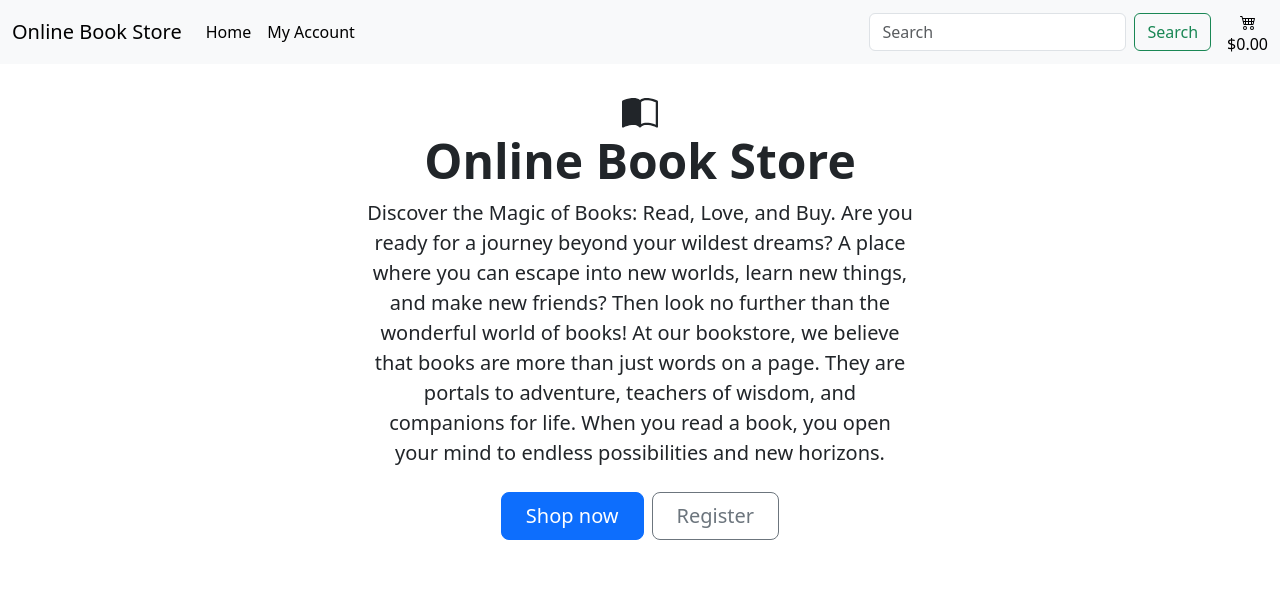
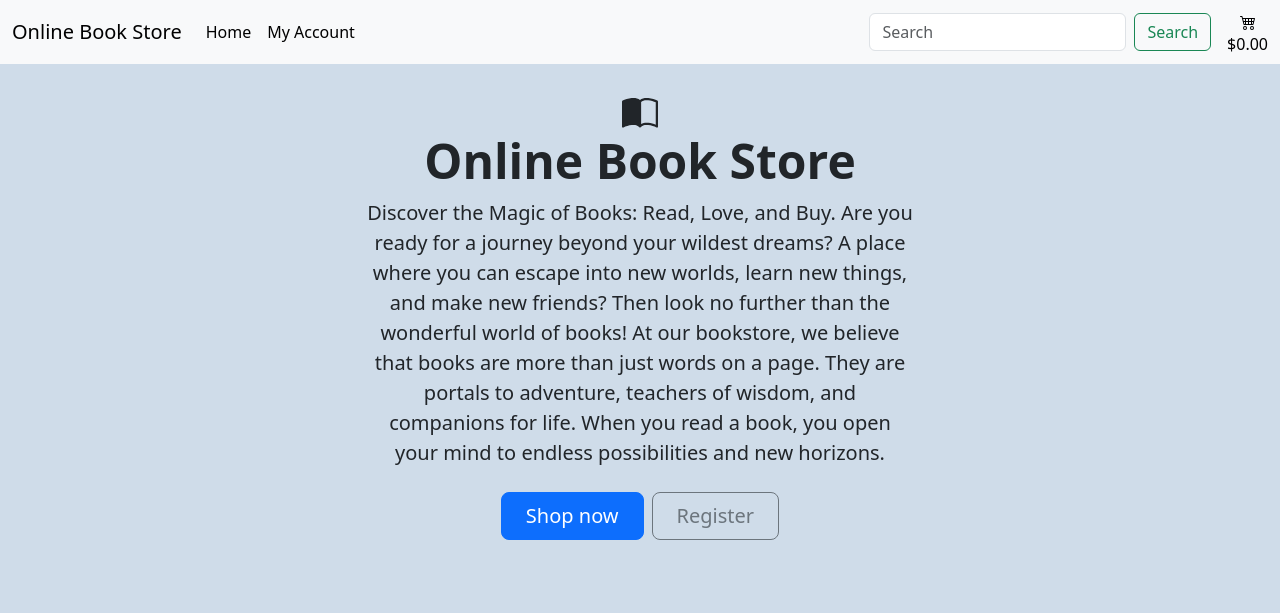
Before and after one commit to mamuzaan/Portfolio_MS5_Bookstore, a Django app: page / in a window 1280 px wide. Shown: the top 613 px of the page. Run offline with Django 3.2, Linux system fonts and the light colour scheme.

Commit message:
Added css style to fix home page and setup to settings and add urls and add font css link to base template

```diff
--- a/bookstore23/settings.py
+++ b/bookstore23/settings.py
@@ -147,6 +147,11 @@ USE_TZ = True
 # https://docs.djangoproject.com/en/3.2/howto/static-files/
 
 STATIC_URL = '/static/'
+STATICFILES_DIRS = (os.path.join(BASE_DIR, 'static'),)
+
+MEDIA_URL = '/media/'
+MEDIA_ROOT = os.path.join(BASE_DIR, 'media')
+
 
 # Default primary key field type
 # https://docs.djangoproject.com/en/3.2/ref/settings/#default-auto-field
--- a/bookstore23/urls.py
+++ b/bookstore23/urls.py
@@ -15,9 +15,11 @@ Including another URLconf
 """
 from django.contrib import admin
 from django.urls import path, include
+from django.conf import settings
+from django.conf.urls.static import static
 
 urlpatterns = [
     path('admin/', admin.site.urls),
     path('accounts/', include('allauth.urls')),
     path('', include('store.urls')),
-]
+] + static(settings.MEDIA_URL, document_root=settings.MEDIA_ROOT)
--- a/static/css/base.css
+++ b/static/css/base.css
@@ -0,0 +1,11 @@
+html {
+    height: 100%;
+}
+
+body {
+    background-color: rgb(207, 220, 233);
+}
+
+img {
+    border-radius: 50%;
+  }
--- a/store/templates/store/index.html
+++ b/store/templates/store/index.html
@@ -36,22 +36,22 @@
     <div class="container marketing">
         <div class="row">
             <div class="col-lg-4">
-                <img src="https://upload.wikimedia.org/wikipedia/commons/thumb/a/a2/Shakespeare.jpg/480px-Shakespeare.jpg" alt="William Shakespeare" style="width:150px">
+                <div class="text-center"><img src="https://upload.wikimedia.org/wikipedia/commons/thumb/a/a2/Shakespeare.jpg/480px-Shakespeare.jpg" alt="William Shakespeare" style="width:150px" class="mx-auto"></div>
                 <h2 class="fw-normal">William Shakespeare</h2>
                 <p>Shakespearean Tragedies and Comedies: The Genius of William Shakespeare.</p>
-                <p>Do you want to buy book about Shakespeare<a class="btn btn-secondary" href="#">Click here</a></p>
+                <p>Do you want to buy book about Shakespeare <a class="btn btn-secondary" href="#"> Click here</a></p>
             </div>
             <div class="col-lg-4">
-                <img src="https://upload.wikimedia.org/wikipedia/commons/thumb/6/6d/Carl_Van_Vechten_-_William_Faulkner.jpg/480px-Carl_Van_Vechten_-_William_Faulkner.jpg" alt="William Faulkner" style="width:140px">
+                <div class="text-center"><img src="https://upload.wikimedia.org/wikipedia/commons/thumb/6/6d/Carl_Van_Vechten_-_William_Faulkner.jpg/480px-Carl_Van_Vechten_-_William_Faulkner.jpg" alt="William Faulkner" style="width:140px" class="mx-auto"></div>
                 <h2 class="fw-normal">William Faulkner</h2>
                 <p>The Nobel Laureate: A Celebration of Faulkner's Literary Achievements.</p>
-                <p>Do you want to buy book about William Faulkner<a class="btn btn-secondary" href="#">Click here</a></p>
+                <p>Do you want to buy book about William Faulkner <a class="btn btn-secondary" href="#"> Click here</a></p>
             </div>
             <div class="col-lg-4">
-                <img src="https://upload.wikimedia.org/wikipedia/commons/thumb/e/ef/Jane_Austen_%28chopped%29.jpg/480px-Jane_Austen_%28chopped%29.jpg" alt="Jane Austen" style="width:160px">
+                <div class="text-center"><img src="https://upload.wikimedia.org/wikipedia/commons/thumb/e/ef/Jane_Austen_%28chopped%29.jpg/480px-Jane_Austen_%28chopped%29.jpg" alt="Jane Austen" style="width:160px" class="mx-auto"></div>
                 <h2 class="fw-normal">Jane Austen</h2>
                 <p>Sense and Sensibility: The Themes and Style of Jane Austen's Novels.</p>
-                <p>Do you want to buy book about Jane Austen<a class="btn btn-secondary" href="#">Click here</a></p>
+                <p>Do you want to buy book about Jane Austen <a class="btn btn-secondary" href="#"> Click here</a></p>
             </div>
         </div>
     </div>
--- a/templates/base.html
+++ b/templates/base.html
@@ -1,4 +1,5 @@
 {% load static %}
+
 <!doctype html>
 <html lang="en">
   <head>
@@ -12,7 +13,9 @@
     {% endblock %}
 
     {% block corecss %}
-      <link href="https://cdn.jsdelivr.net/npm/bootstrap@5.3.0-alpha1/dist/css/bootstrap.min.css" rel="stylesheet" integrity="sha384-GLhlTQ8iRABdZLl6O3oVMWSktQOp6b7In1Zl3/Jr59b6EGGoI1aFkw7cmDA6j6gD" crossorigin="anonymous">
+      <link rel="stylesheet" href="https://cdn.jsdelivr.net/npm/bootstrap@5.3.0-alpha1/dist/css/bootstrap.min.css" integrity="sha384-GLhlTQ8iRABdZLl6O3oVMWSktQOp6b7In1Zl3/Jr59b6EGGoI1aFkw7cmDA6j6gD" crossorigin="anonymous">
+      <link rel="stylesheet" href="https://fonts.googleapis.com/css2?family=Roboto&display=swap">
+      <link rel="stylesheet" href="{% static 'css/base.css' %}">
     {% endblock %}
 
     {% block extra_css %}
```
